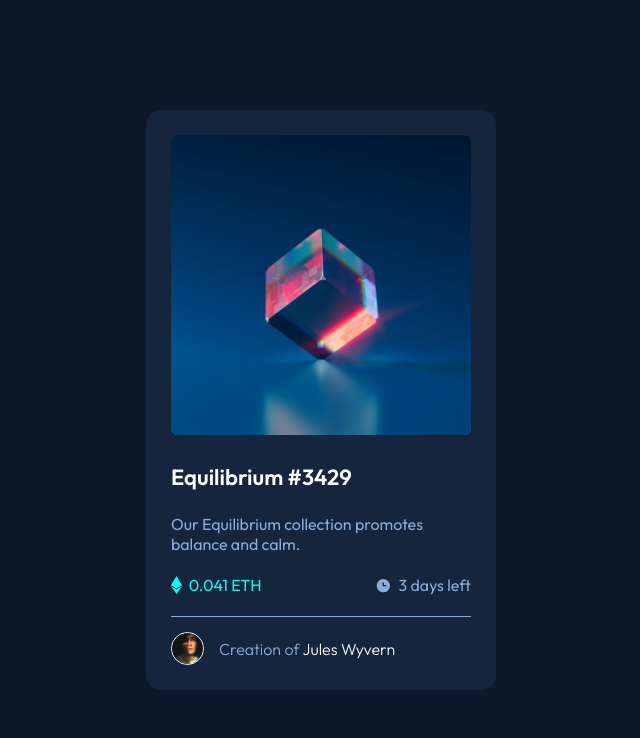
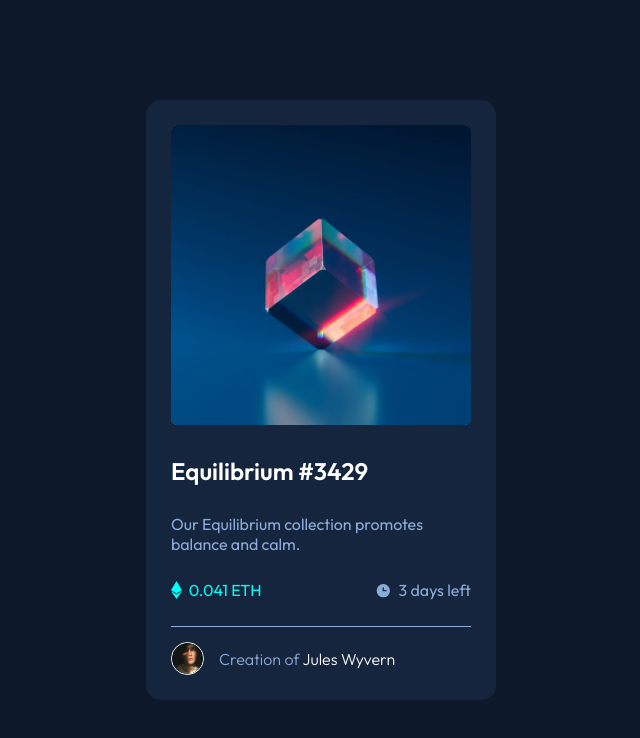
Before and after one commit to Jack-Ricketts/frontendmentor-nft-preview-card-component, a plain HTML site: page index.html in a window 1280 px wide. Shown: the whole page, without its empty margins (319-959 px from the left). Drawn offline with Linux system fonts and the light colour scheme.

Commit message:
resizing

```diff
--- a/style.css
+++ b/style.css
@@ -18,7 +18,7 @@ body{
     justify-content: space-between;
     background-color: hsl(216, 50%, 16%);
     padding: 25px;
-    height: 580px;
+    height: 600px;
     width: 350px;
     border-radius: 15px;
 }
@@ -55,7 +55,7 @@ body{
     color: hsl(0, 0%, 100%);
     font-family: 'Outfit', sans-serif;
     font-weight: 600;
-    font-size: 22px;
+    font-size: 24px;
     -webkit-transition: .3s ease-in-out;
 	transition: .3s ease-in-out;
 }
```
